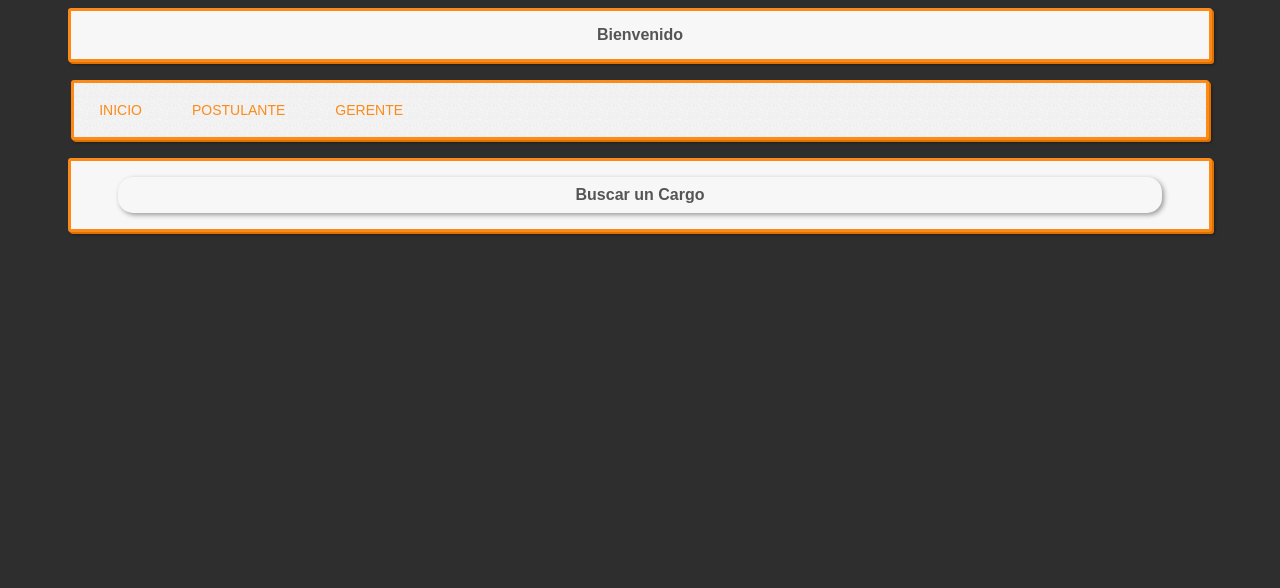
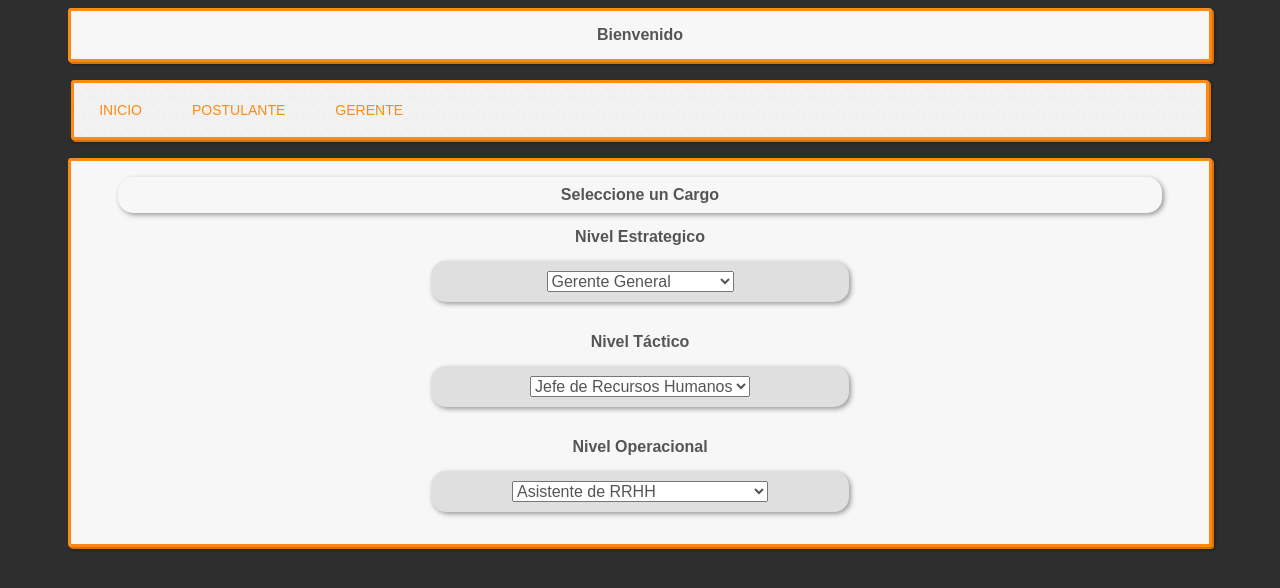
Before and after one commit to risbonavi/Gpi-Experto, a PHP site: page /php/gerente.php in a window 1280 px wide. Shown: the top 588 px of the page. Run offline with PHP 8.4, Linux system fonts and the light colour scheme; some libraries are stand-ins or nearby versions.

Commit message:
Cambios vista Gerente y otros

```diff
--- a/index.php
+++ b/index.php
@@ -61,6 +61,7 @@ session_start();
 			echo"<script language='JavaScript'>location='php/gerente.php'</script>";
 		}
 		?>
+        <br><br>
 	</div>
 
 
--- a/php/cliente_estrategico_2.php
+++ b/php/cliente_estrategico_2.php
@@ -109,8 +109,9 @@ session_start();
 			$p1 = $_POST['pregunta13'];
 			$p2 = $_POST['pregunta14'];
 			$p3 = $_POST['pregunta15'];
+                        $p4 = $_POST['pregunta16'];
 
-                        $analitico = $p1+$p2+$p3;
+                        $analitico = $p1+$p2+$p3+$sp4;
                         if($analitico>=2)
                             $analitico = true;
 
--- a/php/cliente_operacional.php
+++ b/php/cliente_operacional.php
@@ -118,9 +118,8 @@ session_start();
                         $p1 = $_POST['pregunta25'];
 			$p2 = $_POST['pregunta26'];
 			$p3 = $_POST['pregunta27'];
-			$p4 = $_POST['pregunta28'];
 
-                        $disciplinado = $p1+$p2+$p3+$p4;
+                        $disciplinado = $p1+$p2+$p3;
                         if($disciplinado>=3)
                             $disciplinado = true;
 
--- a/php/cliente_operacional_2.php
+++ b/php/cliente_operacional_2.php
@@ -97,18 +97,16 @@ session_start();
                         $p1 = $_POST['pregunta29'];
 			$p2 = $_POST['pregunta30'];
 			$p3 = $_POST['pregunta31'];
-			$p4 = $_POST['pregunta32'];
 
-                        $empatico = $p1+$p2+$p3+$p4;
+                        $empatico = $p1+$p2+$p3;
                         if($empatico>=3)
                             $empatico = true;
 
                         $p1 = $_POST['pregunta49'];
 			$p2 = $_POST['pregunta50'];
 			$p3 = $_POST['pregunta51'];
-			$p4 = $_POST['pregunta52'];
 
-                        $responsable = $p1+$p2+$p3+$p4;
+                        $responsable = $p1+$p2+$p3;
                         if($responsable>=3)
                             $responsable = true;
 
--- a/php/gerente.php
+++ b/php/gerente.php
@@ -26,15 +26,53 @@ session_start();
 	include ("../menu2.php");
 	?>
 
-
-
-
-
 	<div class="bienvenida">
 
-		<p><div class="formulario"><b>Buscar un Cargo</b></div></p>
-
-
+		<p><div class="formulario"><b>Seleccione un Cargo</b></div></p>
+        <b>Nivel Estrategico</b>
+        <br><br>
+        <div class="centrar">
+                <table style="width:100%;">
+         	 <select>
+                    <option value="gerente_general">Gerente General</option>
+                    <option value="gerente_administrativo">Gerente Administrativo</option>
+                    <option value="gerente_comercial">Gerente Comercial</option>
+                    <option value="gerente_produccion">Gerente de Produccion</option>
+                    <option value="gerente_finanzas">Gerente de Finanzas</option>
+                </select>
+                </table>
+                </div>
+        <br><br>
+        <b>Nivel Táctico</b>
+        <br><br>
+        <div class="centrar">
+                <table style="width:100%;">
+         	 <select>
+                    <option value="jefe_rrhh">Jefe de Recursos Humanos</option>
+                    <option value="jefe_clientes">Jefe Atencion a Clientes</option>
+                    <option value="representante_ventas">Representante de Ventas</option>
+                    <option value="supervisor_planta">Supervisor de Planta</option>
+                    <option value="contador">Contador</option>
+                </select>
+                </table>
+                </div>
+        <br><br>
+        <b>Nivel Operacional</b>
+        <br><br>
+        <div class="centrar">
+                <table style="width:100%;">
+         	 <select>
+                    <option value="asistente_rrhh">Asistente de RRHH</option>
+                    <option value="diseñadora_moda">Diseñadores de Moda</option>
+                    <option value="asistente_contador">Asistente de Contador</option>
+                    <option value="operario_control">Operarios de Control de Calidad</option>
+                    <option value="operario_confeccion">Operarios de Confección</option
+                    <option value="operarios_de_bodega">Operarios de Bodega</option>
+                    <option value="ejecutivos_clientes">Ejecutivos de Atención al Cliente</option>
+                </select>
+                </table>
+                </div>
+        <br><br>
 	</div>
 
 
```
